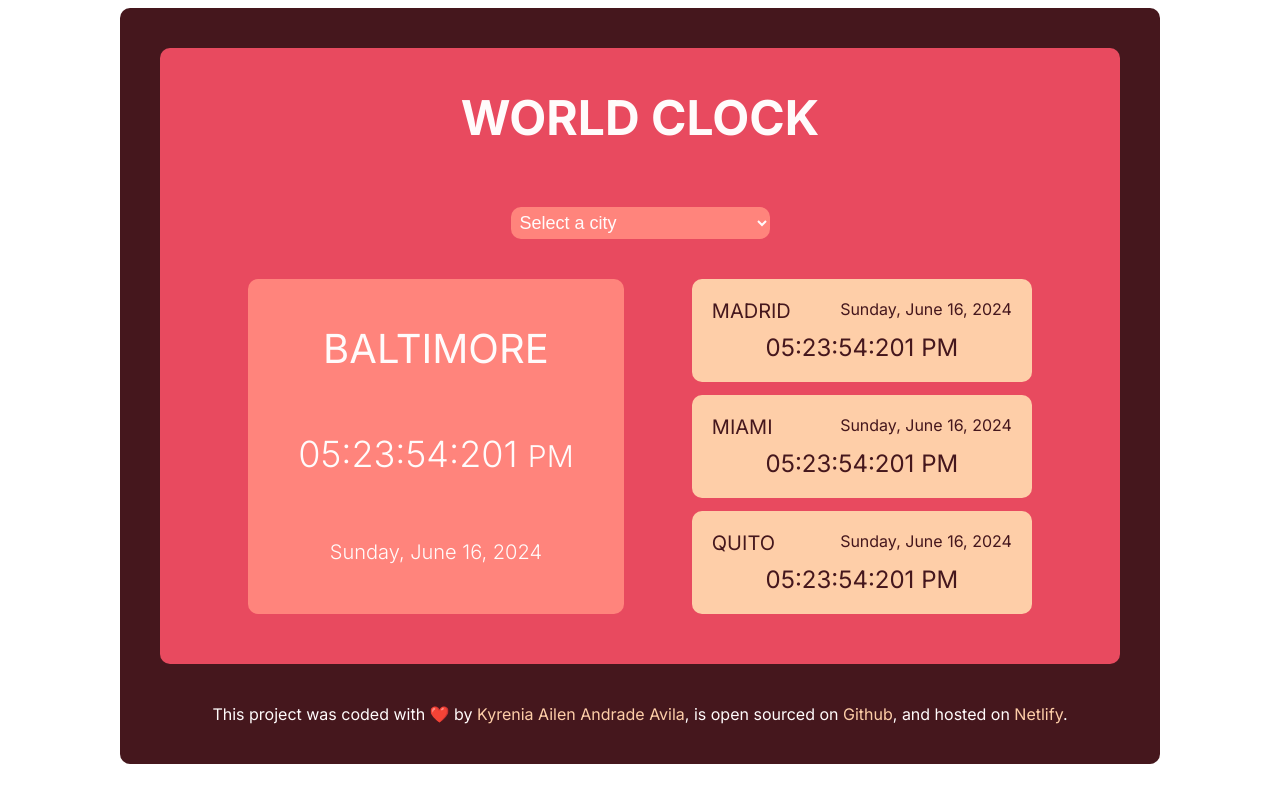
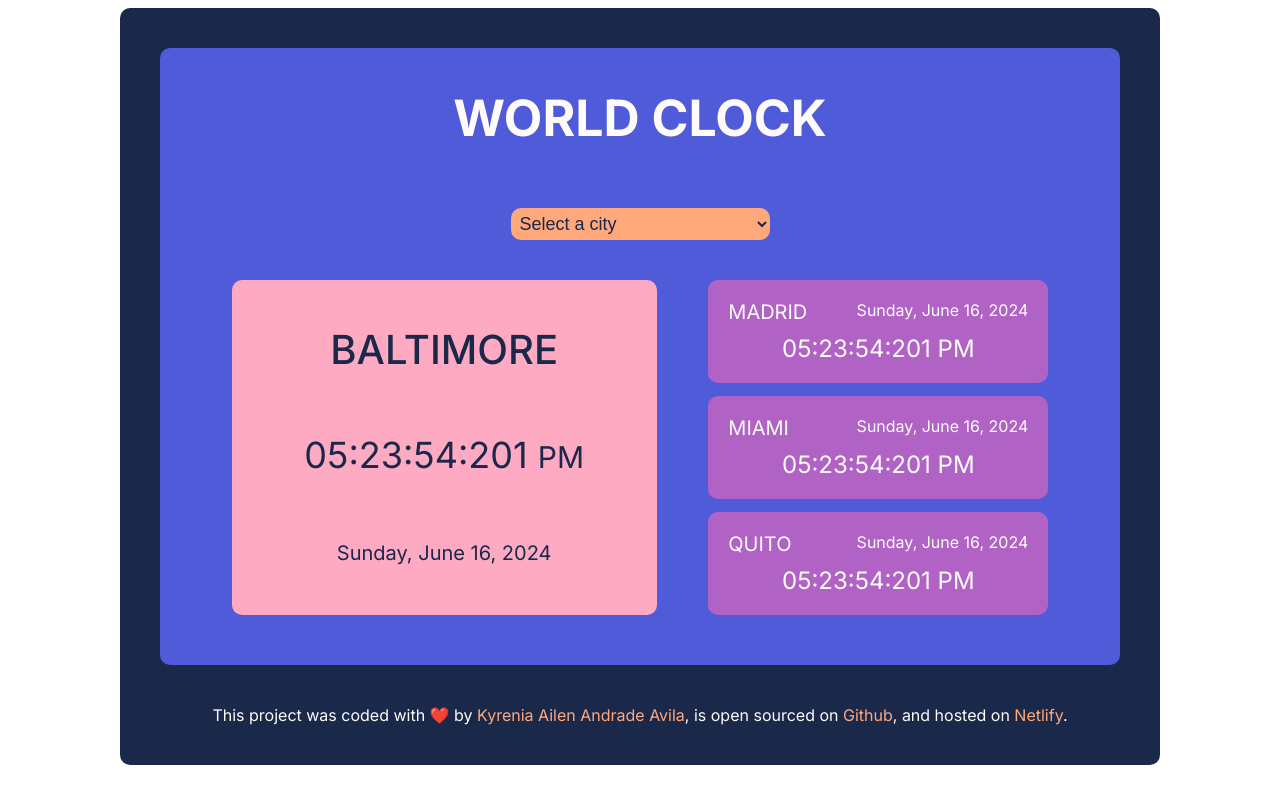
Before and after one commit to kaandradeavila/WorldClock-SheCodes, a plain HTML site: page index.html in a window 1280 px wide. Drawn offline with Linux system fonts and the light colour scheme.

Commit message:
enhanced color palette

```diff
--- a/src/style.css
+++ b/src/style.css
@@ -8,19 +8,19 @@
   }
 
 .container{
-    background-color: #45171D;
+    background-color:#1a2849;
     border: none;
     border-radius: 10px;
     padding: 20px;
     font-family: inter;
     max-width: 1000px;
-    min-width: 700px;
+    min-width: 900px;
     display: block;
     margin: 0 auto;
 }
 
 .app{
-    background-color: #E84A5F;
+    background-color:#505bda;
     border: none;
     border-radius: 10px;
     margin: 20px;
@@ -29,7 +29,7 @@
 .title-app{
     text-align: center;
     color: #FFFBFB;
-    font-size: 48px;
+    font-size: 50px;
     padding: 40px;
     font-weight: 700;
 }
@@ -39,8 +39,8 @@
     margin: 20px auto;
     border: none;
     border-radius: 10px;
-    background-color: #FF847C;
-    color: #FFFBFB;
+    background-color: #ffa87b;
+    color: #1a2849;
     padding: 5px 100px 5px 5px;
     font-size: 18px;
 }
@@ -60,19 +60,19 @@
     text-align: center;
     border: none;
     border-radius: 10px;
-    background-color: #FF847C;
-    color: #FFFBFB;
+    background-color:#ffaac3;
+    color: #1a2849;
     display: flex;
     flex-direction: column;
     justify-content: space-between;
     padding: 30px 50px;
     height: 275px;
-
+    width: 325px;
 }
 
 .main-city-name{
     font-size: 40px;
-    font-weight: 400;
+    font-weight: 500;
     text-transform: uppercase;
     margin: 15px auto;
 }
@@ -80,12 +80,12 @@
 .main-clock{
     font-size: 36px;
     margin: 15px auto;
-    font-weight: 300;
+    font-weight: 400;
 }
 
 .main-clock-date{
     font-size: 20px;
-    font-weight: 300;
+    font-weight: 400;
     margin: 20px 0;
 }
 
@@ -93,13 +93,13 @@
     display: flex;
     flex-direction: column;
     justify-content: space-between;
-    color: #45171D;
+    color: #FFFBFB;
 }
 
 .fixed-cities{
     border: none;
     border-radius: 10px;
-    background-color: #FECEA8;
+    background-color: #b063c5;
     text-align: center;
     padding: 20px;
     width: 300px;
@@ -134,11 +134,11 @@ footer{
 }
 
 .footer-a{
-    color: #FECEA8;
+    color: #ffa87b;
     text-decoration: none;
     transition: all 200ms ease-in-out;
 }
 
 .footer-a:hover{
-    color: #E84A5F;
+    color: #b063c5;
 }
```
